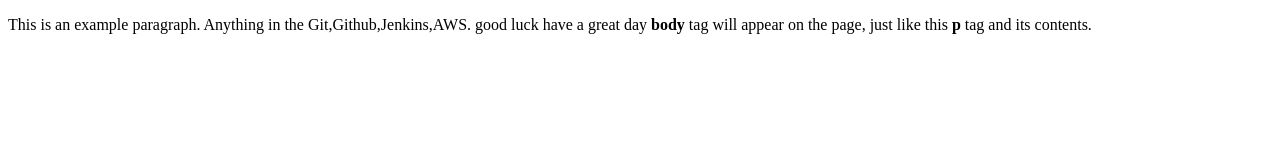
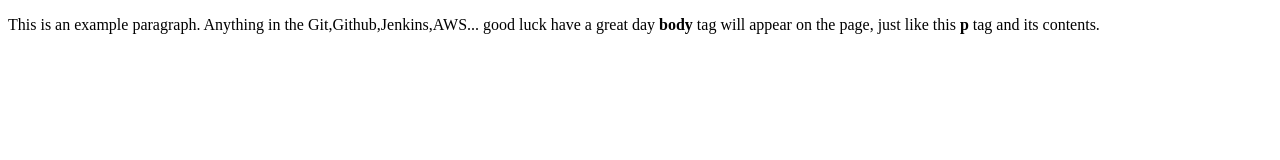
Before and after one commit to sandipgit1116/Assignment, a plain HTML site: page index.html in a window 1280 px wide. Drawn offline with Linux system fonts and the light colour scheme.

```diff
--- a/index.html
+++ b/index.html
@@ -4,6 +4,6 @@
     <title>This is the title of the webpage!</title>
   </head>
   <body>
-    <p>This is an example paragraph. Anything in the Git,Github,Jenkins,AWS. good luck have a great day <strong>body</strong> tag will appear on the page, just like this <strong>p</strong> tag and its contents.</p>
+    <p>This is an example paragraph. Anything in the Git,Github,Jenkins,AWS... good luck have a great day <strong>body</strong> tag will appear on the page, just like this <strong>p</strong> tag and its contents.</p>
   </body>
 </html>
```
